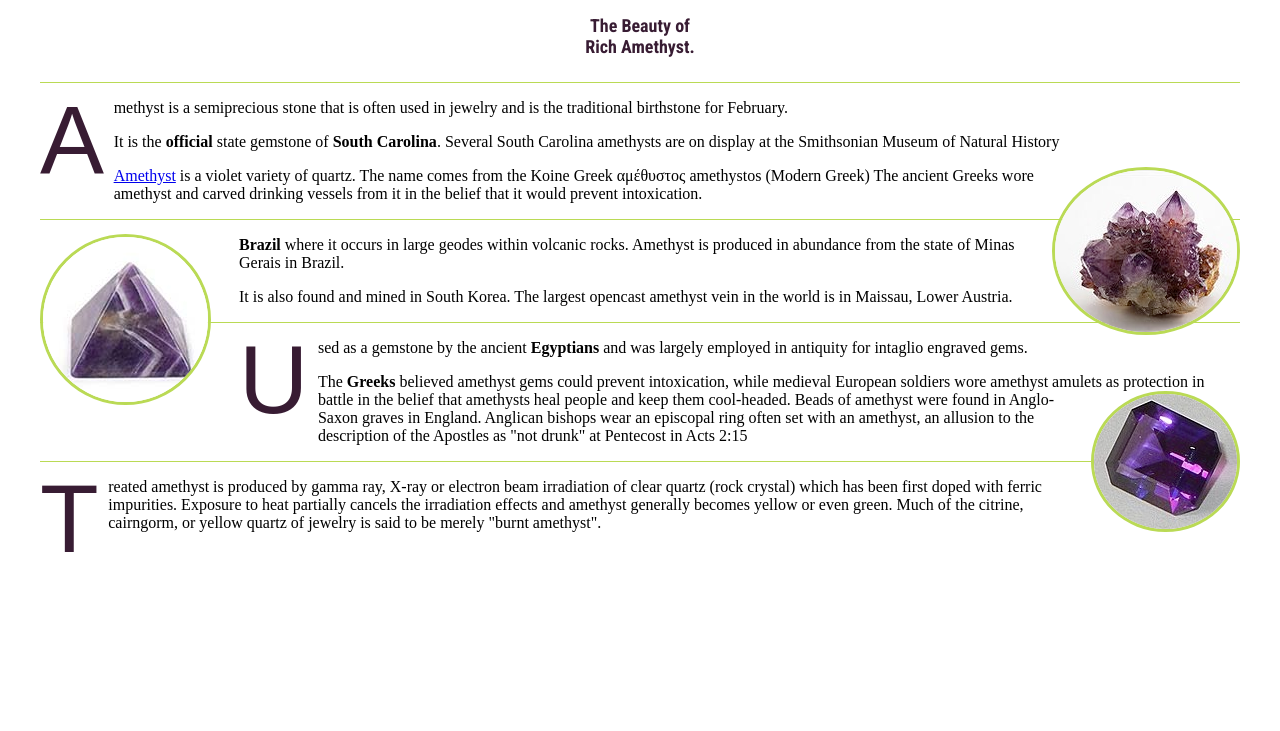
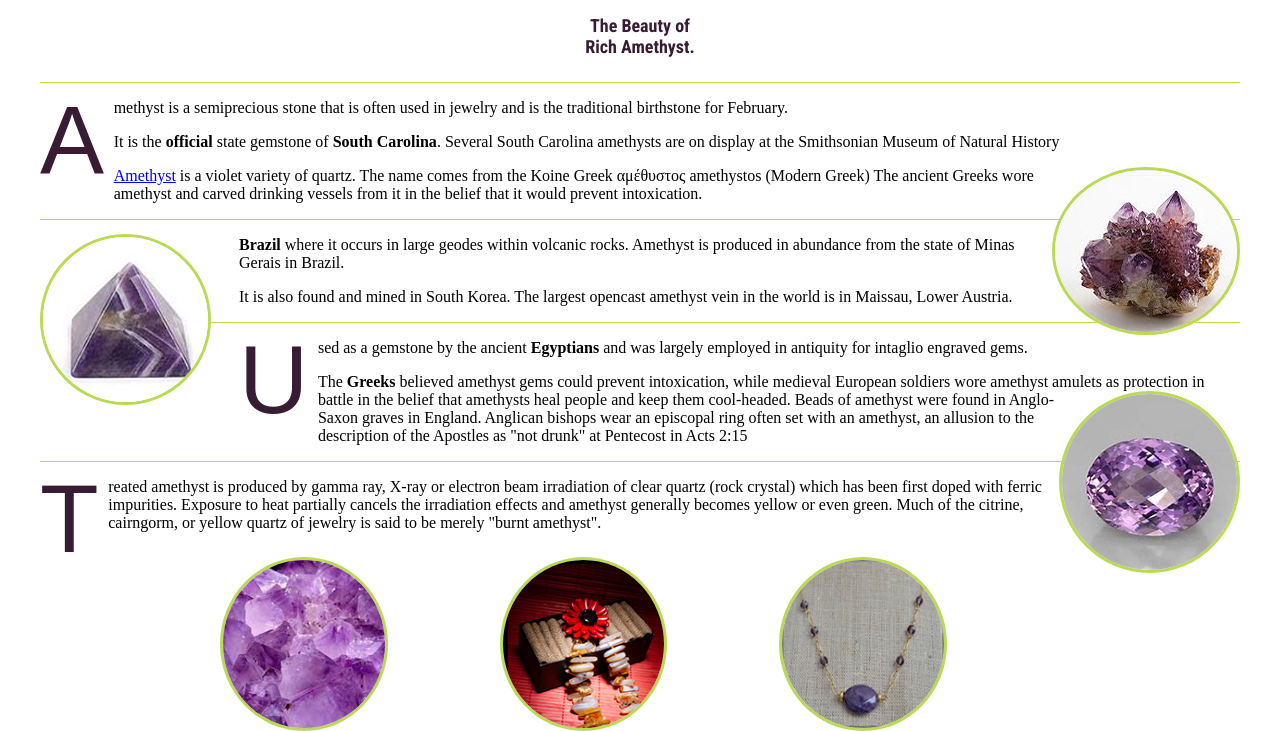
Before and after one commit to webgal-ada/FCC-tribute, a plain HTML site: page index.html in a window 1280 px wide. Shown: the part 800-1531 px from the top of the page. Before the commit the page ends 1372 px from the top, so only its background shows below. Drawn offline with nearby package versions, Linux system fonts and the light colour scheme.

Commit message:
formatted tribute-info

```diff
--- a/index.html
+++ b/index.html
@@ -38,16 +38,18 @@
 
         <p class="drop-cap">Used as a gemstone by the ancient <strong>Egyptians</strong> and was largely employed in antiquity for intaglio engraved gems.</p>
 <p>
-The <strong>Greeks</strong> believed amethyst gems could prevent intoxication, while medieval European soldiers wore amethyst amulets as protection in battle in the belief that amethysts heal <img class="tribute-radius" src="images/emerald-cut143x135.jpg" alt="beautiful, illustrious emerald cut amethyst">people and keep them cool-headed. Beads of amethyst were found in Anglo-Saxon graves in England. Anglican bishops wear an episcopal ring often set with an amethyst, an allusion to the description of the Apostles as "not drunk" at Pentecost in Acts 2:15</p></div>
+The <strong>Greeks</strong> believed amethyst gems could prevent intoxication, while medieval European soldiers wore amethyst amulets as protection in battle in the belief that amethysts heal <img class="tribute-radius" src="images/GemStone175.jpg" alt="beautiful, illustrious amethyst">people and keep them cool-headed. Beads of amethyst were found in Anglo-Saxon graves in England. Anglican bishops wear an episcopal ring often set with an amethyst, an allusion to the description of the Apostles as "not drunk" at Pentecost in Acts 2:15</p></div>
 
 <div id="fake">
             <p class="drop-cap">Treated amethyst is produced by gamma ray, X-ray or electron beam irradiation of clear quartz (rock crystal) which has been first doped with ferric impurities. Exposure to heat partially cancels the irradiation effects and amethyst generally becomes yellow or even green. Much of the citrine, cairngorm, or yellow quartz of jewelry is said to be merely "burnt amethyst".</p>
         </div>
+            </article>
+  </main>
+<footer>
+  <img class="tribute-radius footerRadius" src="images/AmethystCloseUp175.jpg" alt="Raw uncut Amethyst">
+  <img class="tribute-radius footerRadius" src="images/agate.jpg" alt="">
+  <img class="tribute-radius footerRadius" src="images/Amethy175.jpg" alt="">
+</footer>
 
-      </article>
-
-
-
-  </main>
 </body>
 </html>
--- a/style.css
+++ b/style.css
@@ -83,3 +83,10 @@ border-top: 1px solid #bada55;
     margin-right:28px;
     float: left;
 }
+footer {
+  display:flex;
+  justify-content: space-evenly;
+}
+  img.tribute-radius.footerRadius {
+    width: 17%;
+  }
```
Also changed, not shown: images/AgateStone500.jpg (added), images/Amethy175.jpg (added), images/AmethystCloseUp175.jpg (added), images/AmethystCloseUp400.jpg (added), images/AmethystSingleStone.jpg (added), images/GemStone175.jpg (added), images/agate.jpg (added), images/emerald-cut143x135.jpg (deleted), images/tasselMaroon.jpg (added), images/tasselMaroon175.jpg (added).
